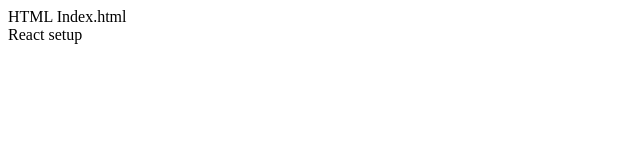
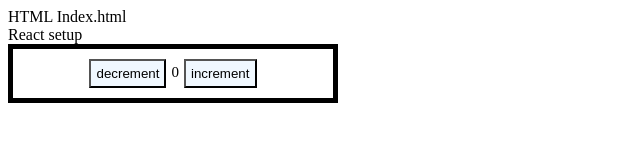
Before and after one commit to kumarsaranya/react-projects-dev, a React app: page / in a window 1280 px wide. Shown: the whole page, without its empty margins (0-640 px from the left). Built offline with nearby package versions, Linux system fonts and the light colour scheme.

Commit message:
counter component

```diff
--- a/App.js
+++ b/App.js
@@ -1,8 +1,14 @@
 import React from "react";
 import ReactDOM from "react-dom/client";
+import Counter from "./src/Counter";
 
 function App() {
-  return <div>React setup</div>;
+  return (
+    <div>
+      React setup
+      <Counter />
+    </div>
+  );
 }
 
 export default App;
--- /dev/null
+++ b/index.css
@@ -0,0 +1,17 @@
+.counter-button {
+  background-color: aliceblue;
+  padding: 5px;
+}
+
+.counter-label {
+  padding: 5px;
+  font-size: 15px;
+}
+
+.counter-container {
+  width: 300px;
+  border: 5px solid black;
+  display: flex;
+  justify-content: center;
+  padding: 10px;
+}
--- a/index.html
+++ b/index.html
@@ -3,6 +3,7 @@
   <head>
     <meta charset="UTF-8" />
     <meta name="viewport" content="width=device-width, initial-scale=1.0" />
+    <link rel="stylesheet" href="index.css" />
     <title>React</title>
   </head>
   <body>
--- a/package.json
+++ b/package.json
@@ -23,6 +23,8 @@
   },
   "dependencies": {
     "react": "^19.1.0",
-    "react-dom": "^19.1.0"
+    "react-dom": "^19.1.0",
+    "react-redux": "^9.2.0",
+    "redux": "^5.0.1"
   }
 }
--- /dev/null
+++ b/src/Counter.js
@@ -0,0 +1,26 @@
+import React, { useState } from "react";
+
+function Counter() {
+  const [count, setCount] = useState(0);
+
+  function decrement() {
+    setCount(count - 1);
+  }
+
+  function increment() {
+    setCount(count + 1);
+  }
+  return (
+    <div className="counter-container">
+      <button className="counter-button" onClick={decrement}>
+        decrement
+      </button>
+      <label className="counter-label"> {count}</label>
+      <button className="counter-button" onClick={increment}>
+        increment
+      </button>
+    </div>
+  );
+}
+
+export default Counter;
```
Also changed, not shown: 2 other files.
